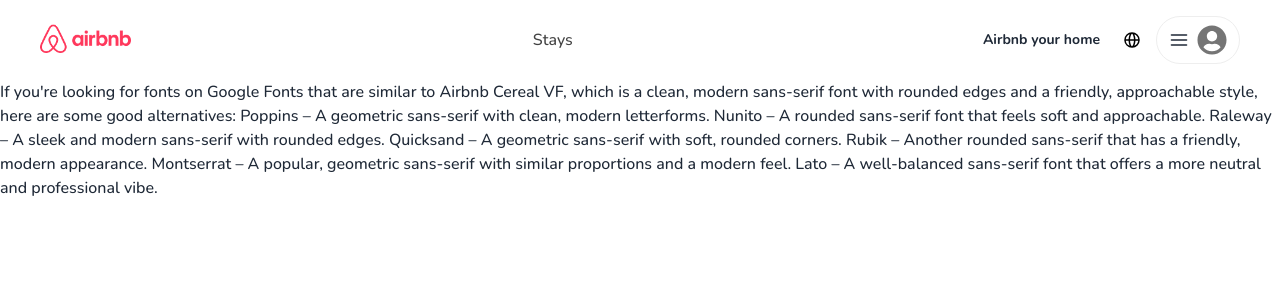
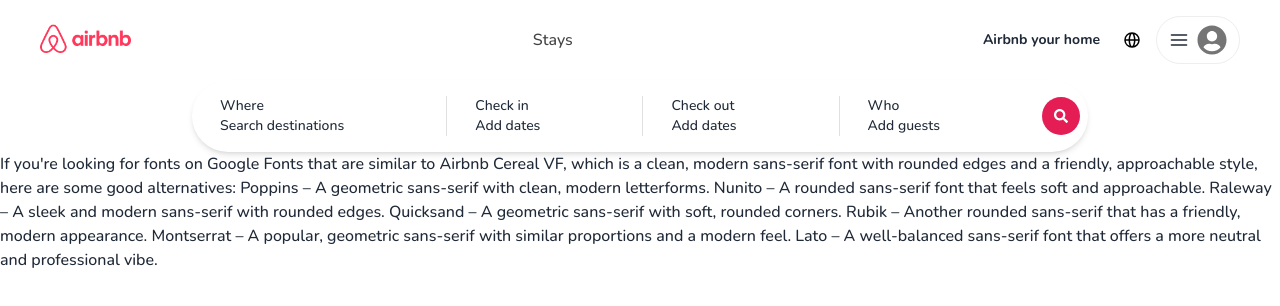
Before and after one commit to junayet4o12/airbnb-frontend, a React (Vite) app: page / in a window 1280 px wide. Shown: the top 306 px of the page. Built offline with nearby package versions, Linux system fonts and the light colour scheme.

Commit message:
initial searchbar has completed

```diff
--- a/src/Components/Navbar/Navbar.jsx
+++ b/src/Components/Navbar/Navbar.jsx
@@ -5,9 +5,11 @@
 import logo from '../../assets/logo/mainLogo.png'
 import earth from '../../assets/icon/earth.svg'
 import Container from '../../Shared/Container';
+import Searchbar from './Searchbar';
 const Navbar = () => {
   return (
     <Container>
+      <div>
         <nav className="flex justify-between items-center py-4">
           {/* Left - Logo */}
           <div className="flex items-center">
@@ -47,6 +49,8 @@
 
           </div>
         </nav>
+        <Searchbar />
+      </div>
     </Container>
   );
 };
--- /dev/null
+++ b/src/Components/Navbar/Searchbar.jsx
@@ -0,0 +1,50 @@
+import React from 'react';
+import { FaSearch } from 'react-icons/fa';
+
+const Searchbar = () => {
+    return (
+        <div className="flex items-center bg-white rounded-full shadow-md p-2 max-w-4xl mx-auto text-sm space-x-2">
+            {/* Where Section */}
+            <div className="flex-grow px-5 rounded-full transition-all duration-300 hover:bg-gray-100 py-2">
+                <label className="block   text-sm">Where</label>
+                <p className=' '>
+                    Search destinations
+                </p>
+            </div>
+
+            {/* Divider */}
+            <div className="border-l border-gray-300  h-10" />
+
+            {/* Check in Section */}
+            <div className="flex-grow px-5 rounded-full transition-all duration-300 hover:bg-gray-100 py-2">
+                <label className="block   text-sm">Check in</label>
+                <p>Add dates</p>
+            </div>
+
+            {/* Divider */}
+            <div className="border-l border-gray-300 h-10" />
+
+            {/* Check out Section */}
+            <div className="flex-grow px-5 rounded-full transition-all duration-300 hover:bg-gray-100 py-2">
+                <label className="block   text-sm">Check out</label>
+                <p>Add dates</p>
+            </div>
+
+            {/* Divider */}
+            <div className="border-l border-gray-300 h-10" />
+
+            {/* Who Section */}
+            <div className="flex-grow px-5 rounded-full transition-all duration-300 hover:bg-gray-100 py-2">
+                <label className="block   text-sm">Who</label>
+                <p>Add guests</p>
+            </div>
+
+            {/* Search Button */}
+            <button className="bg-primary text-white p-3 rounded-full">
+                <FaSearch />
+            </button>
+        </div>
+    );
+};
+
+export default Searchbar;
--- a/tailwind.config.js
+++ b/tailwind.config.js
@@ -17,7 +17,7 @@
         xl: '1440px',
       },
       colors: {
-        primary: '#ff6533',
+        primary: '#e41d55',
         secondary: '#ffe680',
       }
     },
```
Lines whose indentation alone changed are shown as unchanged.
